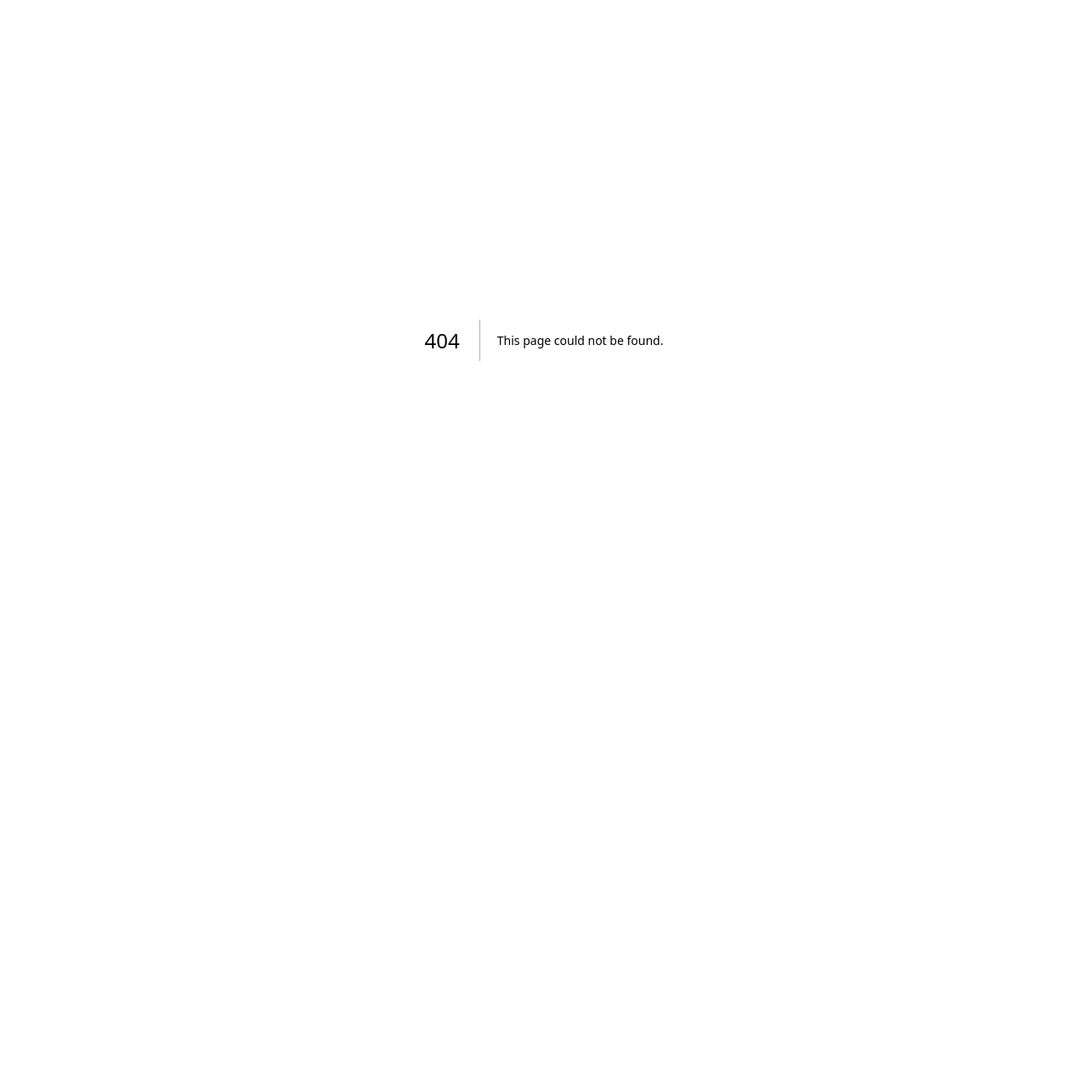
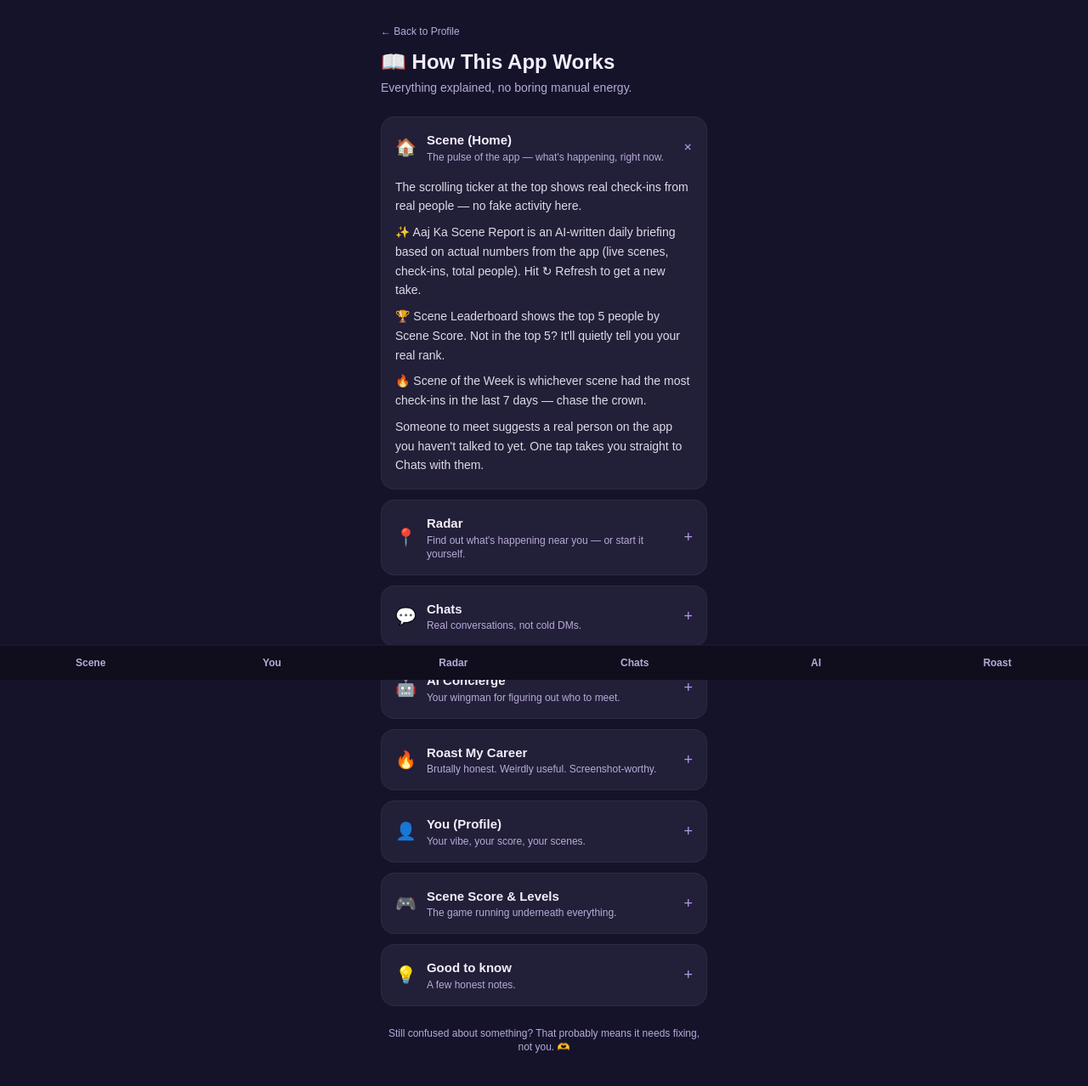
Before and after one commit to Nainajha09/Aaj-Kya-Scene-Hai, a Next.js app: page /guide in a window 1280 px wide. Before the commit this address had no page. Shown: the top 1278 px of the page at 85% size. Before the commit the page ends 800 px from the top, so only its background shows below. Built offline with nearby package versions, Linux system fonts and the light colour scheme; no server answers.

Commit message:
added user guide

```diff
--- /dev/null
+++ b/src/app/guide/page.tsx
@@ -0,0 +1,165 @@
+"use client";
+
+import { useState } from "react";
+import BottomNav from "@/components/BottomNav";
+
+type Section = {
+  emoji: string;
+  title: string;
+  tagline: string;
+  content: string[];
+};
+
+const SECTIONS: Section[] = [
+  {
+    emoji: "🏠",
+    title: "Scene (Home)",
+    tagline: "The pulse of the app — what's happening, right now.",
+    content: [
+      "The scrolling ticker at the top shows real check-ins from real people — no fake activity here.",
+      "✨ Aaj Ka Scene Report is an AI-written daily briefing based on actual numbers from the app (live scenes, check-ins, total people). Hit ↻ Refresh to get a new take.",
+      "🏆 Scene Leaderboard shows the top 5 people by Scene Score. Not in the top 5? It'll quietly tell you your real rank.",
+      "🔥 Scene of the Week is whichever scene had the most check-ins in the last 7 days — chase the crown.",
+      "Someone to meet suggests a real person on the app you haven't talked to yet. One tap takes you straight to Chats with them.",
+    ],
+  },
+  {
+    emoji: "📍",
+    title: "Radar",
+    tagline: "Find out what's happening near you — or start it yourself.",
+    content: [
+      "Every scene here is real — either seeded by the app or started by an actual user like you.",
+      "Tap + Start a Scene where you are to create one. You can share your live location, or search for a specific venue if you're setting it up ahead of time.",
+      "Tap any scene card to see who's actually checked in, get a real walking/driving ETA based on your GPS, and join with one tap.",
+      "Joining a scene earns you +10 Scene Score — do it a few times and watch your level climb (Lurker → Starter → Regular → Connector → Legend).",
+      "Started a scene yourself? You'll see Edit and Delete buttons that only you can use — nobody else can touch your scene.",
+      "Everything updates live — if someone else joins while you're looking at the screen, you'll see it change without refreshing.",
+    ],
+  },
+  {
+    emoji: "💬",
+    title: "Chats",
+    tagline: "Real conversations, not cold DMs.",
+    content: [
+      "Tap anyone's name to open a real, live conversation — messages appear instantly on both ends, no refresh needed.",
+      "Starting fresh with someone? Hit ✨ Suggest an icebreaker and the AI will draft an opening line based on both your real profiles — not generic small talk.",
+      "Unread messages show up as a little badge on that person's name, and on the Chats tab itself, so you never miss one.",
+      "Nothing gets sent without you hitting Send — the AI only ever fills the text box, you're always the one in control.",
+    ],
+  },
+  {
+    emoji: "🤖",
+    title: "AI Concierge",
+    tagline: "Your wingman for figuring out who to meet.",
+    content: [
+      "Tell it a goal — 'I want to meet fintech PMs' or 'find me a design mentor' — and it'll look at who's actually on the app right now and suggest real people by name.",
+      "It knows about real live scenes too, so it might point you toward one worth checking out.",
+      "It will never make someone up. If there's genuinely no match for what you're looking for, it'll tell you honestly instead of inventing a person.",
+      "It can't send messages for you — think of it as a smart friend giving you a nudge, not an autopilot.",
+    ],
+  },
+  {
+    emoji: "🔥",
+    title: "Roast My Career",
+    tagline: "Brutally honest. Weirdly useful. Screenshot-worthy.",
+    content: [
+      "Type in your current role and a few lines about your career — the AI will roast your choices, then flip completely and give you genuinely useful advice.",
+      "It's meant to sting a little and make you laugh — screenshot it and send it to a friend who needs the same wake-up call.",
+    ],
+  },
+  {
+    emoji: "👤",
+    title: "You (Profile)",
+    tagline: "Your vibe, your score, your scenes.",
+    content: [
+      "Fill in your role and current obsession, then hit ✨ Generate my vibe bio to let AI write your one-liner for you — or write your own.",
+      "Your Scene Score and level live right at the top, with a progress bar showing how close you are to the next level.",
+      "Scroll down to see every scene you're currently checked into.",
+      "Everything here is visible to other people on the app — it's how they decide whether to say hi.",
+    ],
+  },
+  {
+    emoji: "🎮",
+    title: "Scene Score & Levels",
+    tagline: "The game running underneath everything.",
+    content: [
+      "You earn points mainly by joining scenes on Radar (+10 each).",
+      "Levels: Scene Lurker (0) → Scene Starter (50) → Scene Regular (150) → Scene Connector (300) → Scene Legend (600).",
+      "Your score and rank are visible to everyone on the Leaderboard — a little competition never hurt anyone.",
+    ],
+  },
+  {
+    emoji: "💡",
+    title: "Good to know",
+    tagline: "A few honest notes.",
+    content: [
+      "AI features (Roast, Concierge, Icebreaker, Daily Report) have a fair-use hourly limit per person — if you hit it, just wait a bit and try again.",
+      "Radar scenes are either seeded by the app or added by real users — nothing here is fake activity dressed up to look busy.",
+      "This app is genuinely still growing — the fewer people on it right now, the more your check-ins and messages actually matter.",
+    ],
+  },
+];
+
+export default function GuidePage() {
+  const [openIndex, setOpenIndex] = useState<number | null>(0);
+
+  return (
+    <main className="min-h-screen bg-[#15132a] text-[#f3eefb] p-6 pb-20">
+      <div className="max-w-sm mx-auto">
+        <a href="/profile" className="text-xs text-[#b6abd9] mb-3 inline-block">
+          ← Back to Profile
+        </a>
+        <h1 className="text-2xl font-bold mb-1">📖 How This App Works</h1>
+        <p className="text-sm text-[#b6abd9] mb-6">
+          Everything explained, no boring manual energy.
+        </p>
+
+        <div className="space-y-3">
+          {SECTIONS.map((section, i) => {
+            const isOpen = openIndex === i;
+            return (
+              <div
+                key={section.title}
+                className="rounded-2xl bg-[#221f38] border border-white/5 overflow-hidden"
+              >
+                <button
+                  onClick={() => setOpenIndex(isOpen ? null : i)}
+                  className="w-full flex items-center justify-between p-4 text-left"
+                >
+                  <div className="flex items-center gap-3">
+                    <span className="text-xl">{section.emoji}</span>
+                    <div>
+                      <div className="font-bold text-[15px]">{section.title}</div>
+                      <div className="text-xs text-[#b6abd9]">{section.tagline}</div>
+                    </div>
+                  </div>
+                  <span
+                    className={`text-[#b298e7] text-lg transition-transform ${
+                      isOpen ? "rotate-45" : ""
+                    }`}
+                  >
+                    +
+                  </span>
+                </button>
+                {isOpen && (
+                  <div className="px-4 pb-4 space-y-2">
+                    {section.content.map((line, j) => (
+                      <p key={j} className="text-sm text-[#f3eefb]/90 leading-relaxed">
+                        {line}
+                      </p>
+                    ))}
+                  </div>
+                )}
+              </div>
+            );
+          })}
+        </div>
+
+        <p className="text-xs text-[#b6abd9] text-center mt-6">
+          Still confused about something? That probably means it needs fixing, not you. 🫶
+        </p>
+      </div>
+      <BottomNav />
+    </main>
+  );
+}
--- a/src/app/profile/page.tsx
+++ b/src/app/profile/page.tsx
@@ -29,7 +29,15 @@ export default async function ProfilePage() {
   return (
     <main className="min-h-screen bg-[#15132a] text-[#f3eefb] p-6 pb-20">
       <div className="max-w-sm mx-auto">
-        <h1 className="text-2xl font-bold mb-1">Your Scene</h1>
+        <div className="flex items-center justify-between mb-1">
+          <h1 className="text-2xl font-bold">Your Scene</h1>
+          <a
+            href="/guide"
+            className="text-xs font-semibold text-[#b298e7] bg-[#b298e7]/10 border border-[#b298e7]/30 rounded-full px-3 py-1.5 flex-shrink-0"
+          >
+            📖 How it works
+          </a>
+        </div>
         <p className="text-sm text-[#b6abd9] mb-6">{user.email}</p>
         <ProfileForm initialProfile={profile} />
 
```
